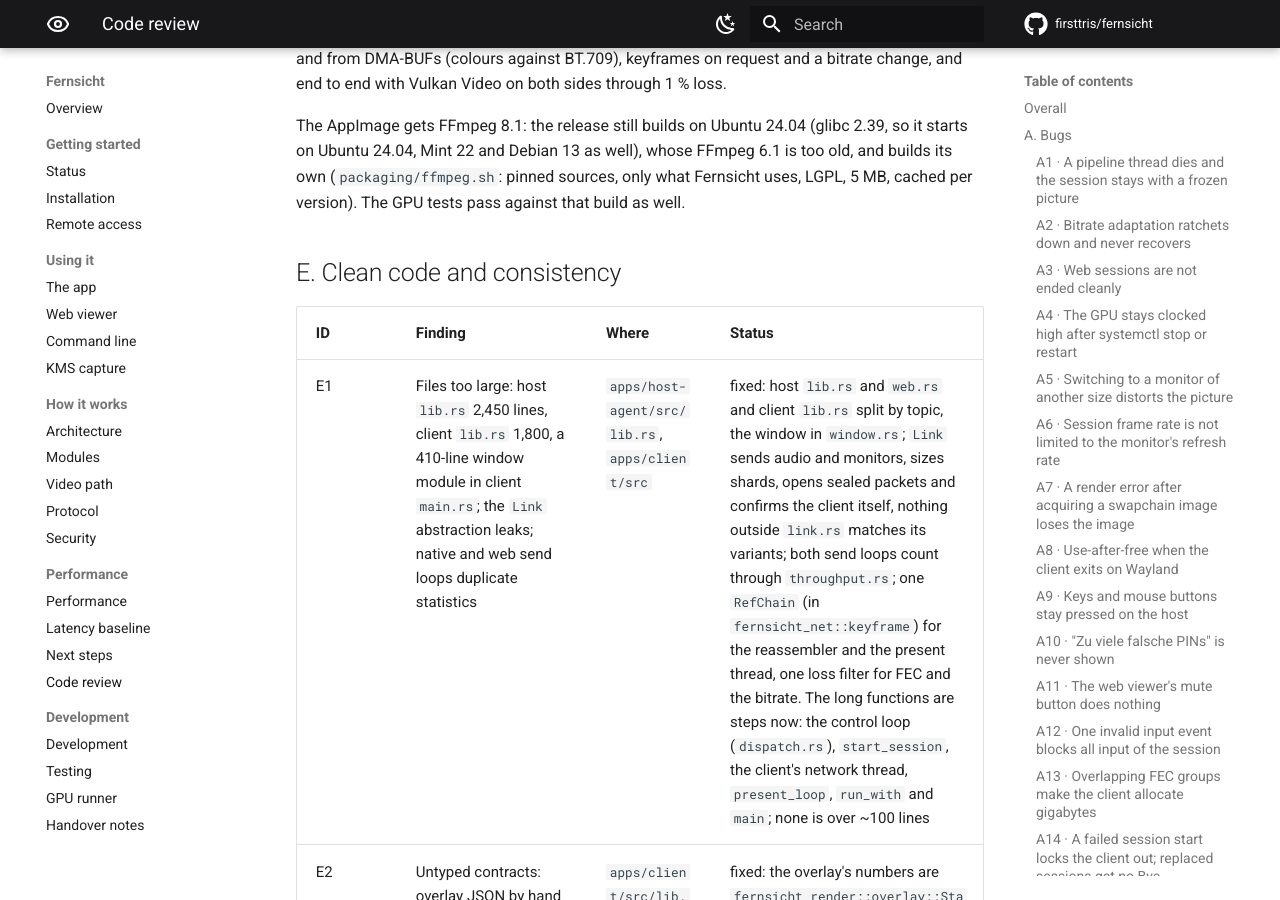
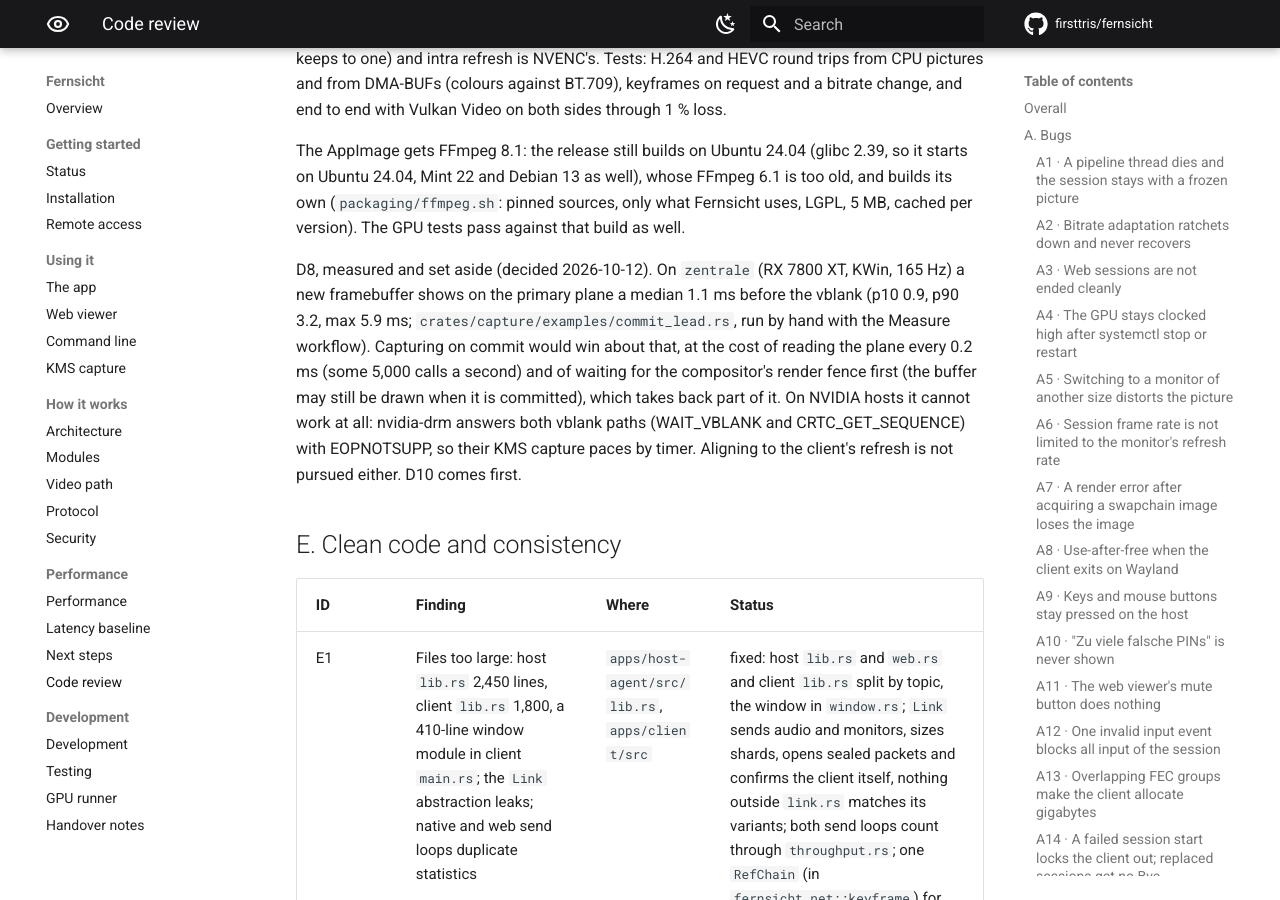
Before and after one commit to firsttris/fernsicht, an MkDocs documentation site: the page built from docs/code-review.md, in a window 1280 px wide and 900 px high, scrolled down 27640 px. Built offline with MkDocs 1.6.1 and Material for MkDocs 9.7.7, drawn with Linux system fonts in a browser that asks for light colours; comment, search, counter and statistics services are not loaded; some of the changed text lies outside the part shown.

Commit message:
Review: D8 measured (1.1 ms lead on zentrale) and set aside
A new framebuffer shows on the plane a median 1.1 ms before the vblank
(165 Hz, KWin). Capturing on commit would cost polling the plane and
waiting for the render fence, and cannot work on NVIDIA (no vblank in
nvidia-drm). D10 comes first.

Co-Authored-By: Claude Opus 5.5 <noreply@anthropic.com>

```diff
--- a/docs/code-review.md
+++ b/docs/code-review.md
@@ -880,6 +880,7 @@ Order for the rest, most benefit first (decided 2026-10-11): D6 (the pointer is
 D2 (no keyframe bursts on NVIDIA hosts, a bridge to D1), D1, D8, D10, D3, D7 (first the browser
 flag for plain-HTTP origins, with a hint in the viewer: real certificates need a server of ours),
 D4, D9.
+D6, D2 and D1 are done; D8 was measured and set aside (below).
 
 D6 is done. KMS does not tell where in the pointer image the pointer's tip is, so the host learns
 it: once the pointer rested after absolute input, the tip is where input put it, against the
@@ -935,6 +936,15 @@ on Ubuntu 24.04, Mint 22 and Debian 13 as well), whose FFmpeg 6.1 is too old, an
 (`packaging/ffmpeg.sh`: pinned sources, only what Fernsicht uses, LGPL, 5 MB, cached per version).
 The GPU tests pass against that build as well.
 
+D8, measured and set aside (decided 2026-10-12). On `zentrale` (RX 7800 XT, KWin, 165 Hz) a new
+framebuffer shows on the primary plane a median 1.1 ms before the vblank (p10 0.9, p90 3.2, max 5.9
+ms; `crates/capture/examples/commit_lead.rs`, run by hand with the Measure workflow). Capturing on
+commit would win about that, at the cost of reading the plane every 0.2 ms (some 5,000 calls a
+second) and of waiting for the compositor's render fence first (the buffer may still be drawn when
+it is committed), which takes back part of it. On NVIDIA hosts it cannot work at all: nvidia-drm
+answers both vblank paths (WAIT_VBLANK and CRTC_GET_SEQUENCE) with EOPNOTSUPP, so their KMS capture
+paces by timer. Aligning to the client's refresh is not pursued either. D10 comes first.
+
 ## E. Clean code and consistency
 
 | ID | Finding | Where | Status |
```
